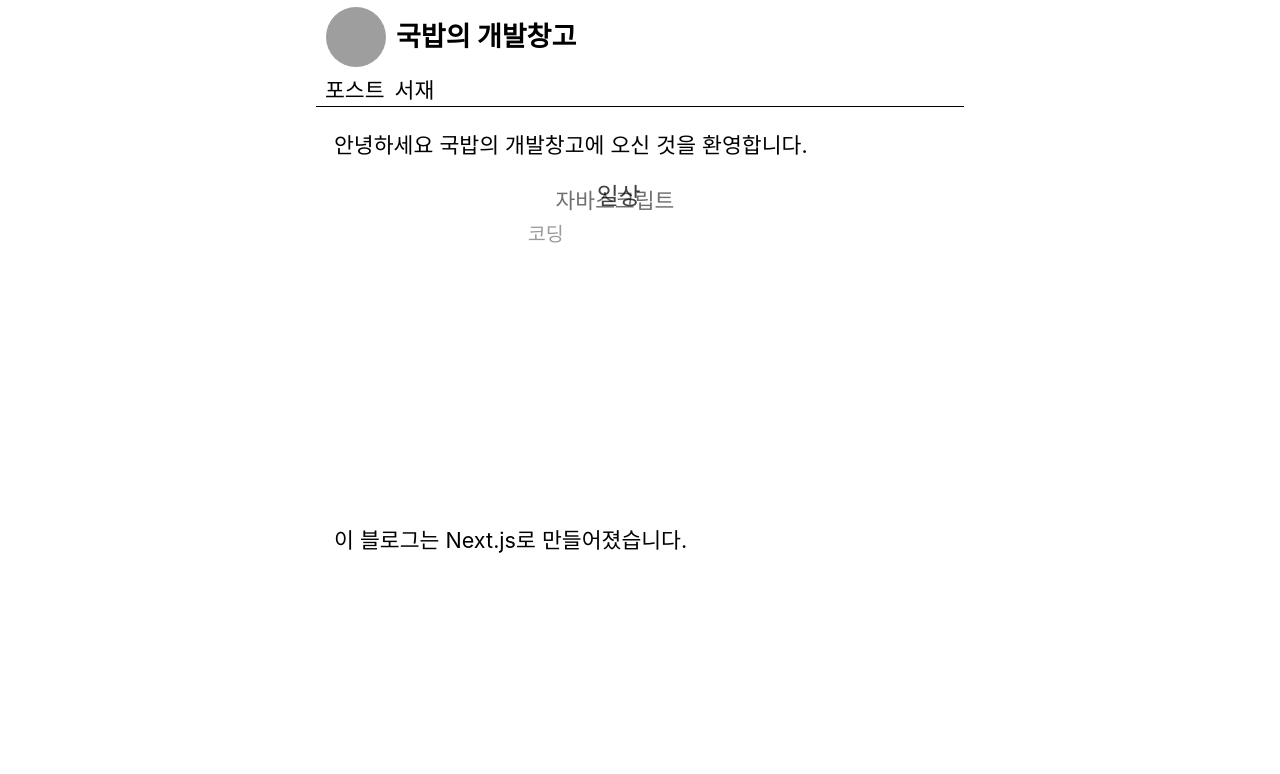
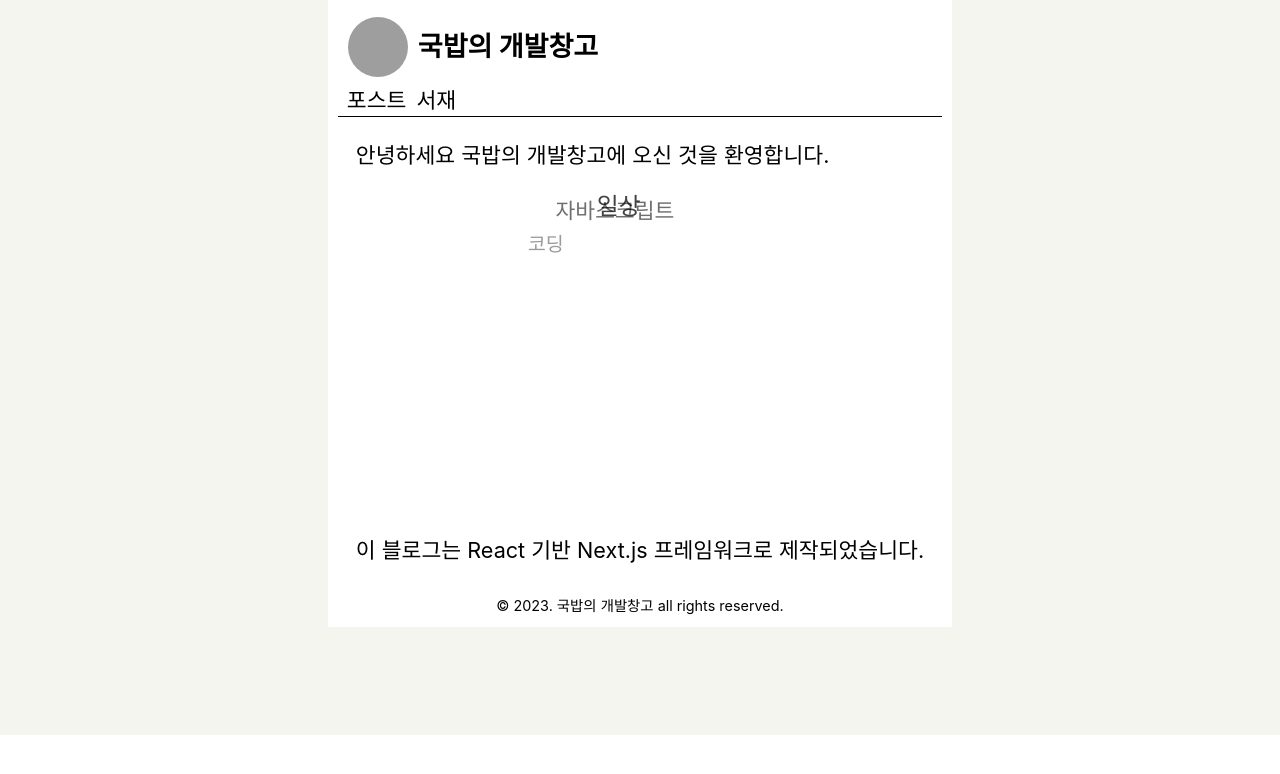
Before and after one commit to kabigon23/nextjs-blog, a Next.js app: page / in a window 1280 px wide. Shown: the top 774 px of the page. Built offline with nearby package versions, Linux system fonts and the light colour scheme; grey boxes are pictures that could not be loaded; a web font is replaced by a local one.

Commit message:
create bottom

```diff
--- a/components/layout.js
+++ b/components/layout.js
@@ -9,6 +9,7 @@ export const siteTitle = "국밥의 개발창고";
 
 export default function Layout({ children, home }) {
     return (
+    <div className={styles.outerContainer}>
     <div className={styles.container}>
         <Head>
             <link rel="icon" href="/favicon.ico" />
@@ -64,7 +65,11 @@ export default function Layout({ children, home }) {
                 </div>
             )}
         </div>
+        <div className={styles.bottom}>
+            © 2023. 국밥의 개발창고 all rights reserved.
+        </div>
 
+    </div>
     </div>
     )
 }
--- a/components/layout.module.css
+++ b/components/layout.module.css
@@ -1,6 +1,8 @@
 .container {
     max-width: 36rem;
     margin: 0 auto 6rem;
+    padding: 10px;
+    background-color: white;
 }
 .contents {
     margin: 0 1rem;
@@ -24,3 +26,13 @@
     display: flex;
     gap: 10px;
 }
+.outerContainer {
+    background-color: #f5f5f0;
+    display: flex;
+    justify-content: center;
+}
+.bottom {
+    margin-top: 1.5rem;
+    font-size: 0.8rem;
+    text-align: center;
+}
--- a/pages/index.js
+++ b/pages/index.js
@@ -15,15 +15,6 @@ export default function Home({ allPostsData }) {
       </Head>
       <section className={utilStyles.headingMd}>
         <p>안녕하세요 국밥의 개발창고에 오신 것을 환영합니다.</p>
-        {/* <div className={utilStyles.alignCenter}>
-          <Image
-            priority
-            src="/images/gukbab.jpeg"
-            height={360}
-            width={360}
-            alt="페이지용 프로필사진입니다."
-          />
-        </div> */}
         <div className={utilStyles.alignCenter} style={{ marginLeft: '-40px' }}>
         <TagCloud3D
         texts={tags}
@@ -32,7 +23,7 @@ export default function Home({ allPostsData }) {
 
 
         <p>
-          이 블로그는 Next.js로 만들어졌습니다.
+          이 블로그는 React 기반 Next.js 프레임워크로 제작되었습니다.
         </p>
       </section>
 
```
